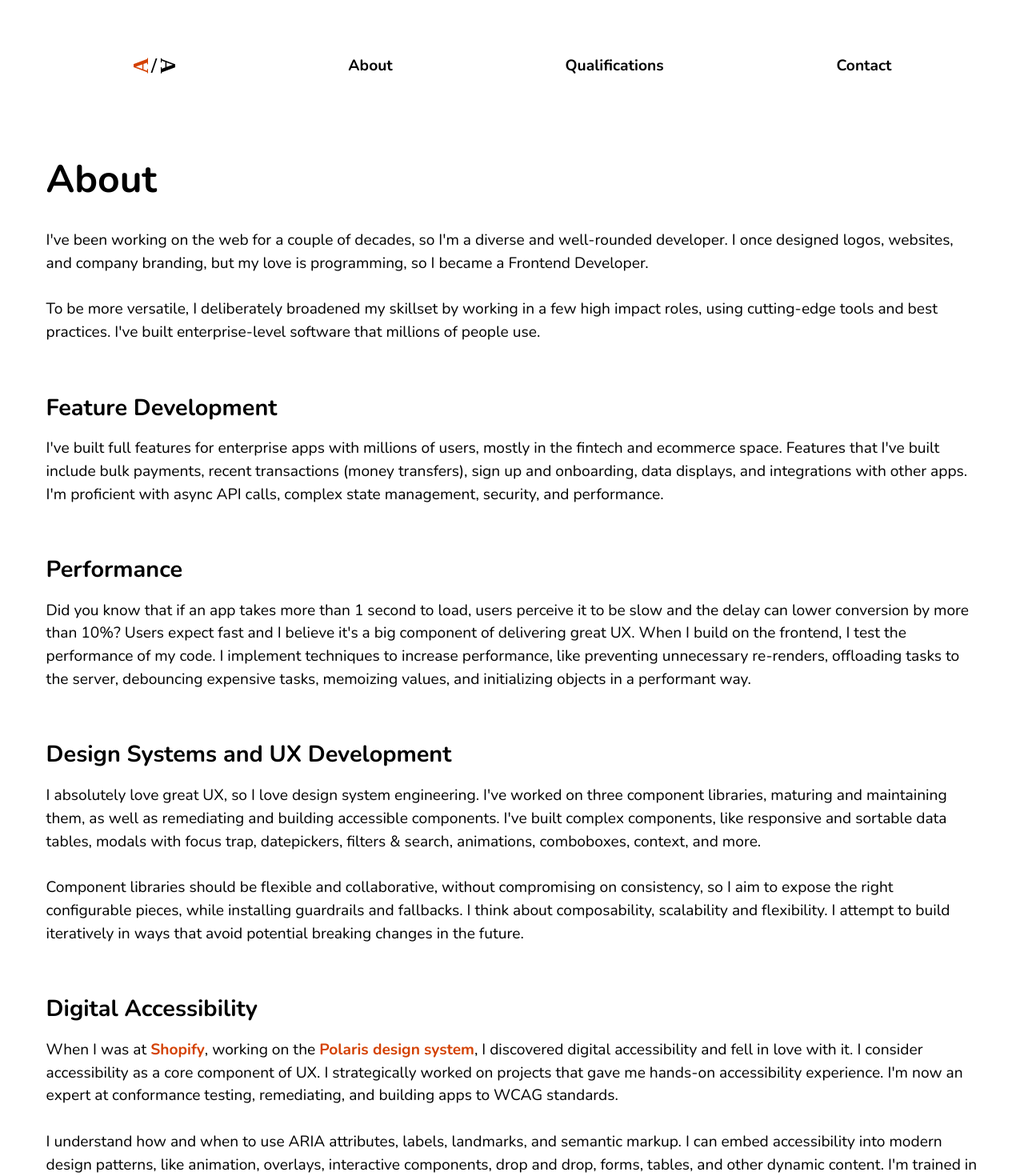
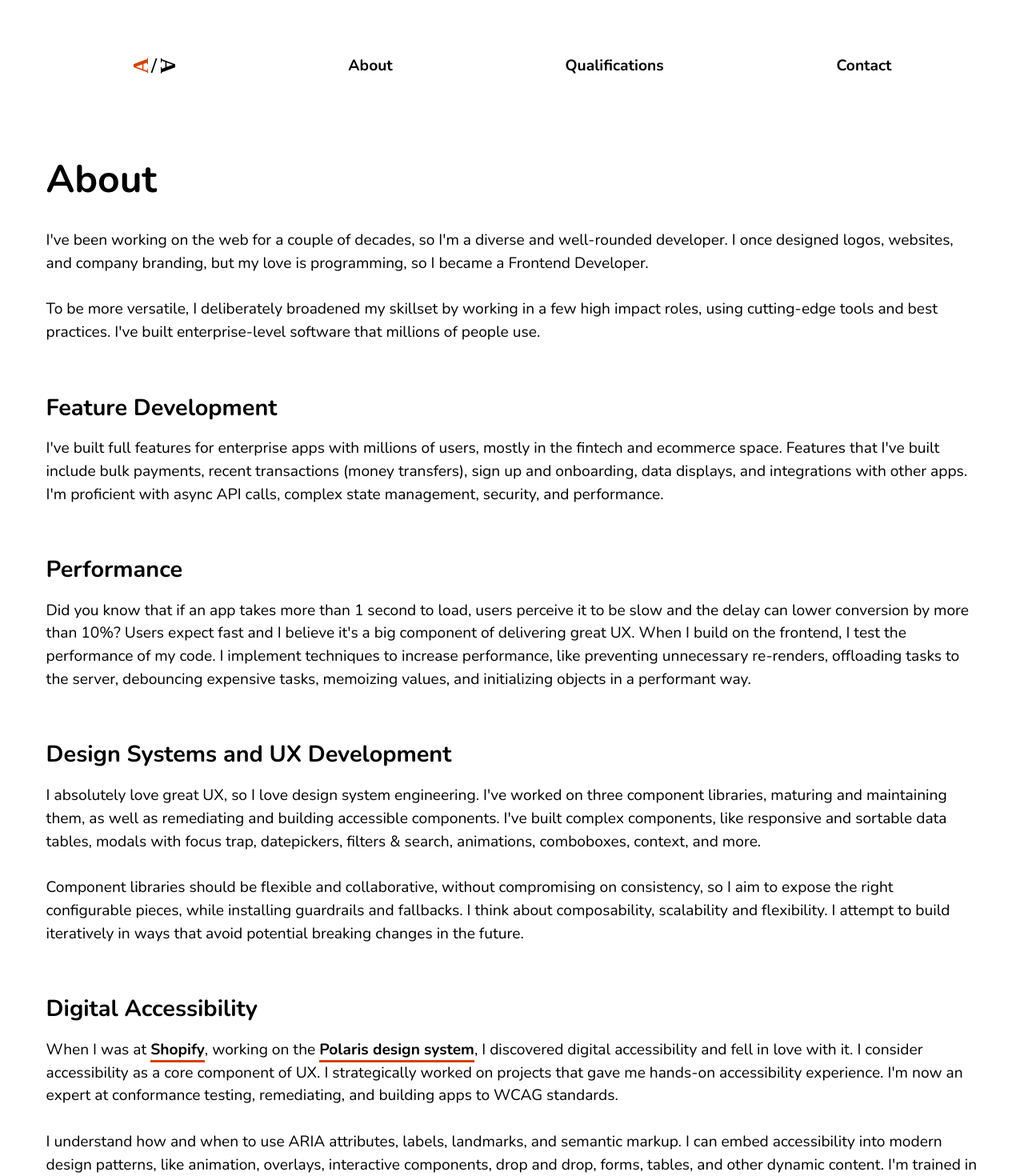
Before and after one commit to amberfrontend/website, a React (Vite) app: page /about in a window 1280 px wide. Shown: the top 1470 px of the page at 80% size. Built offline with nearby package versions, Linux system fonts and the light colour scheme; a web font is replaced by a local one.

Commit message:
Underline links

```diff
--- a/src/components/Link/Link.tsx
+++ b/src/components/Link/Link.tsx
@@ -2,7 +2,7 @@ import React from 'react';
 import styled from 'styled-components';
 import { Link as RouterLink } from 'react-router-dom';
 
-import { THEME_LIGHT } from '../../styles/theme';
+import { COLORS } from '../../styles/theme';
 
 type LinkType = 'BODY' | 'HEADER';
 
@@ -34,18 +34,25 @@ export default function Link({
 
   const StyledLinkWrapper = styled.span`
     a {
-      color: ${type === 'HEADER'
-        ? THEME_LIGHT.LINK.HEADER
-        : THEME_LIGHT.LINK.BODY};
+      color: ${COLORS.BLACK};
+      border-bottom-style: ${type === 'BODY' && 'solid'};
+      border-bottom-width: ${type === 'BODY' && '0.2rem'};
+      border-bottom-color: ${type === 'BODY' && COLORS.PRIMARY};
       font-weight: 700;
       text-decoration: none;
-      border-radius: 0.2rem;
     }
 
     a:hover,
     a:active,
     a:focus {
-      outline: 0.1rem solid;
+      border-radius: 0.2rem;
+      outline: 0.2rem solid ${type === 'HEADER' ? COLORS.BLACK : COLORS.PRIMARY};
+      outline-offset: 0.04rem;
+      border-bottom: none;
+    }
+
+    a:visited {
+      color: ${COLORS.BLACK};
     }
   `;
 
```
